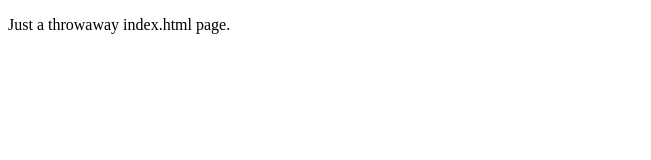
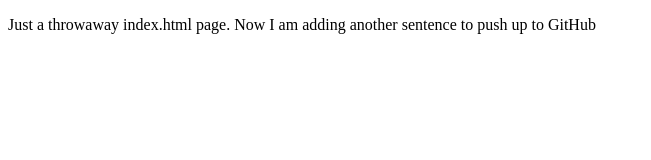
Before and after one commit to shannon-lichtenwalter/learn-github2, a plain HTML site: page index.html in a window 1280 px wide. Shown: the whole page, without its empty margins (0-651 px from the left). Drawn offline with Linux system fonts and the light colour scheme.

Commit message:
a new sentence added to feature

```diff
--- a/index.html
+++ b/index.html
@@ -4,6 +4,6 @@
   <title>Learn GitHub</title>
 </head>
 <body>
-  <p>Just a throwaway index.html page.</p>
+  <p>Just a throwaway index.html page. Now I am adding another sentence to push up to GitHub</p>
 </body>
 </html>
```
